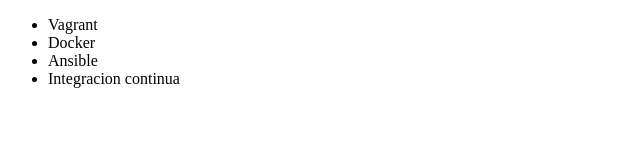
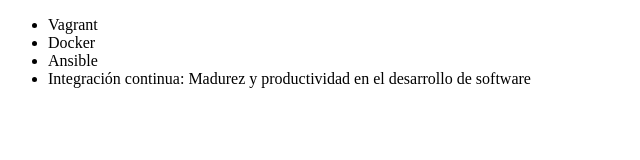
Before and after one commit to Daniel-Valenzuela-Rdz/Curso-de-Git, a plain HTML site: page Index.html in a window 1280 px wide. Shown: the whole page, without its empty margins (0-640 px from the left). Drawn offline with Linux system fonts and the light colour scheme.

Commit message:
Renombrando Curso de Integración continua

```diff
--- a/Index.html
+++ b/Index.html
@@ -9,7 +9,7 @@
          <li> Vagrant </li>
          <li> Docker </li>
          <li> Ansible </li>
-         <li> Integracion continua </li>
+         <li> Integración continua: Madurez y productividad en el desarrollo de software</li>
      </ul>
 </body>
 </html>
```
